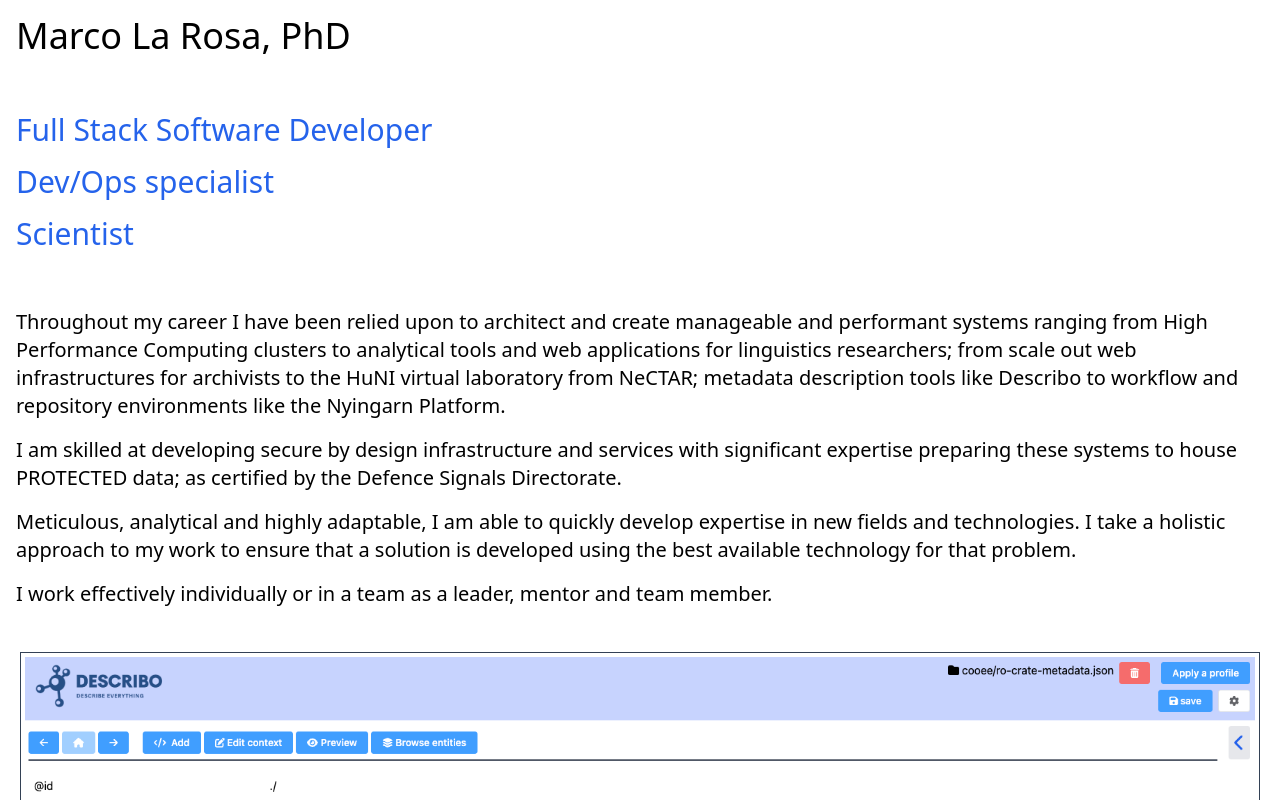
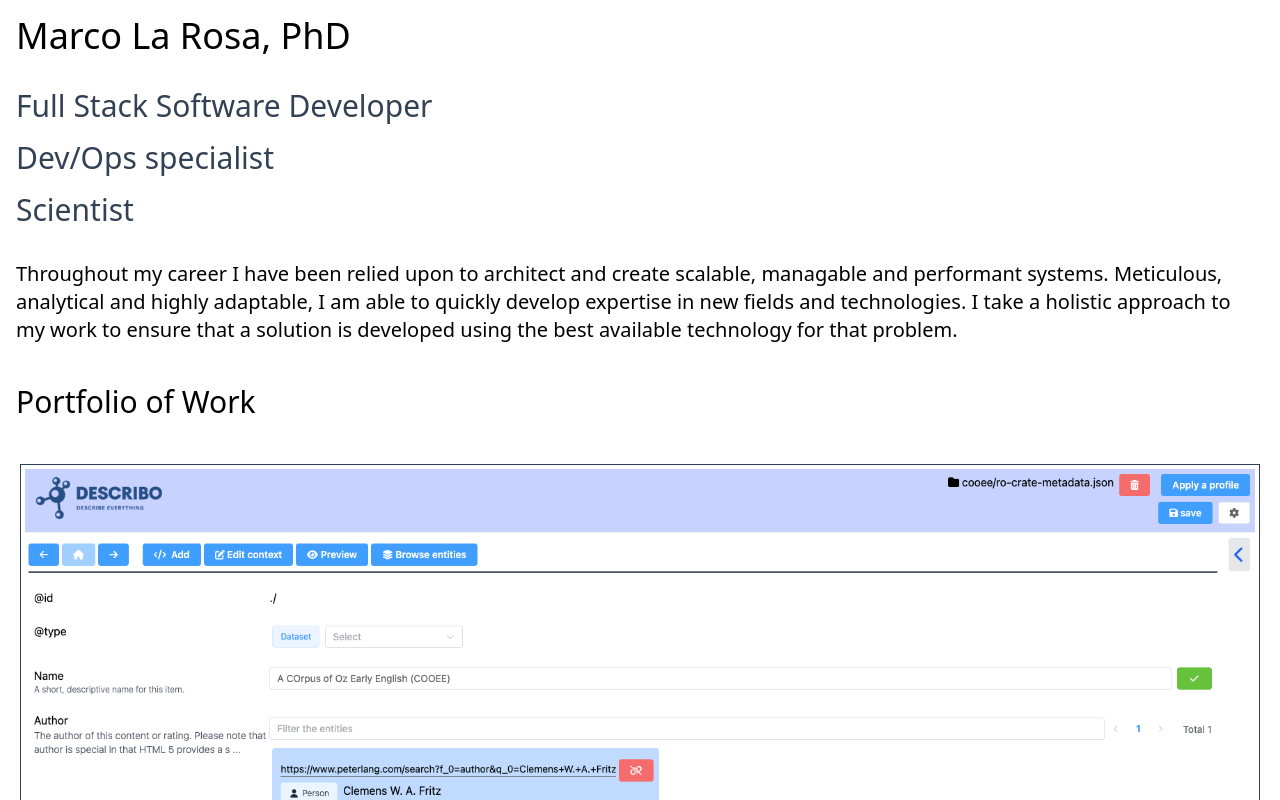
Before and after one commit to marcolarosa/marcolarosa.github.io, a Nuxt app: page / in a window 1280 px wide. Shown: the top 800 px of the page. Built offline with nearby package versions, Linux system fonts and the light colour scheme.

Commit message:
update main page

```diff
--- a/pages/index.vue
+++ b/pages/index.vue
@@ -4,37 +4,44 @@
             <div class="flex flex-col space-y-4 text-base md:text-xl">
                 <div class="text-2xl md:text-4xl">Marco La Rosa, PhD</div>
                 <div
-                    class="flex flex-col space-y-2 md:space-y-4 text-lg md:text-3xl text-blue-600 py-4 md:py-10"
+                    class="flex flex-col space-y-2 md:space-y-4 text-lg md:text-3xl text-slate-700 py-4 md:py-4"
                 >
                     <div>Full Stack Software Developer</div>
                     <div>Dev/Ops specialist</div>
                     <div>Scientist</div>
                 </div>
                 <p>
+                    Throughout my career I have been relied upon to architect and create scalable,
+                    managable and performant systems. Meticulous, analytical and highly adaptable, I
+                    am able to quickly develop expertise in new fields and technologies. I take a
+                    holistic approach to my work to ensure that a solution is developed using the
+                    best available technology for that problem.
+                </p>
+                <!-- <p>
                     Throughout my career I have been relied upon to architect and create manageable
                     and performant systems ranging from High Performance Computing clusters to
                     analytical tools and web applications for linguistics researchers; from scale
                     out web infrastructures for archivists to the HuNI virtual laboratory from
                     NeCTAR; metadata description tools like Describo to workflow and repository
                     environments like the Nyingarn Platform.
-                </p>
-                <p>
+                </p> -->
+                <!-- <p>
                     I am skilled at developing secure by design infrastructure and services with
                     significant expertise preparing these systems to house PROTECTED data; as
                     certified by the Defence Signals Directorate.
-                </p>
-                <p>
+                </p> -->
+                <!-- <p>
                     Meticulous, analytical and highly adaptable, I am able to quickly develop
                     expertise in new fields and technologies. I take a holistic approach to my work
                     to ensure that a solution is developed using the best available technology for
                     that problem.
-                </p>
-                <p>
+                </p> -->
+                <!-- <p>
                     I work effectively individually or in a team as a leader, mentor and team
                     member.
-                </p>
+                </p> -->
             </div>
-            <div class="h-10"></div>
+            <div class="text-3xl my-10">Portfolio of Work</div>
             <div class="flex flex-col space-y-10">
                 <Feature
                     to="/projects/describo"
```
